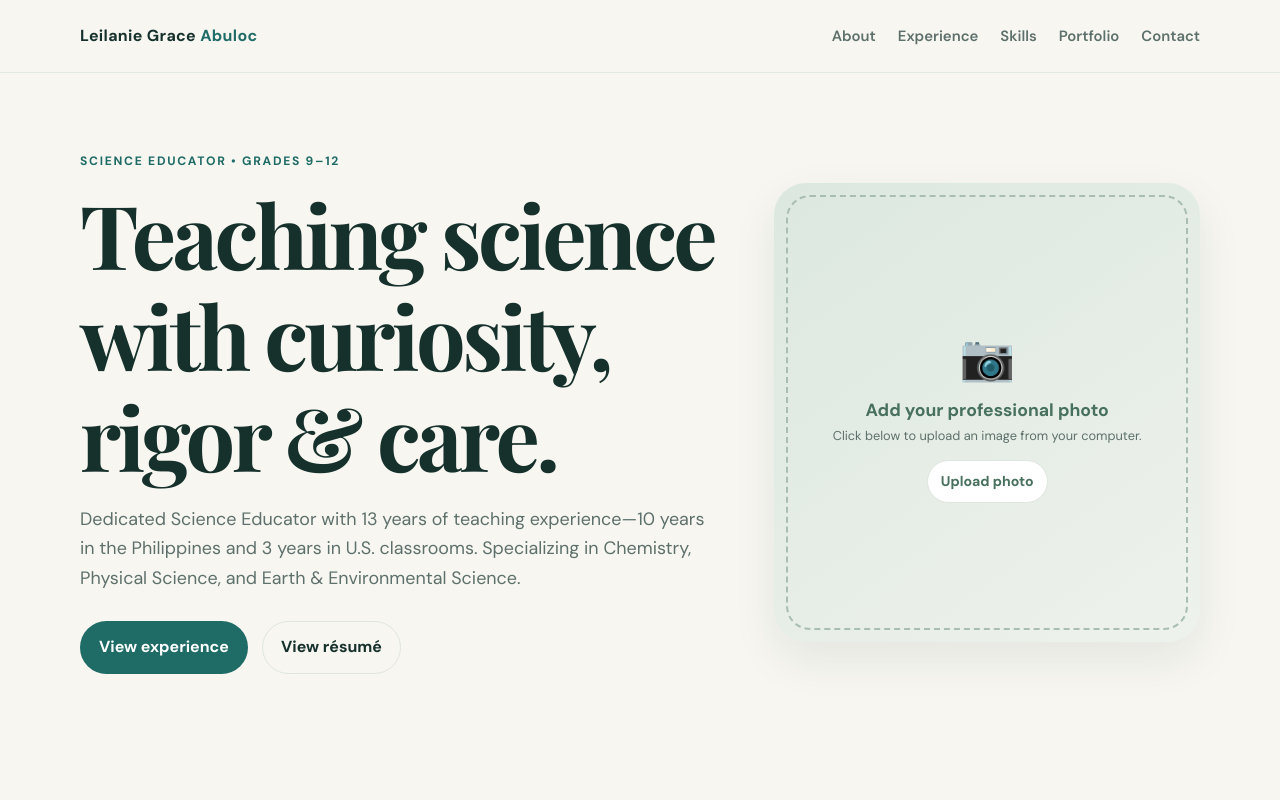
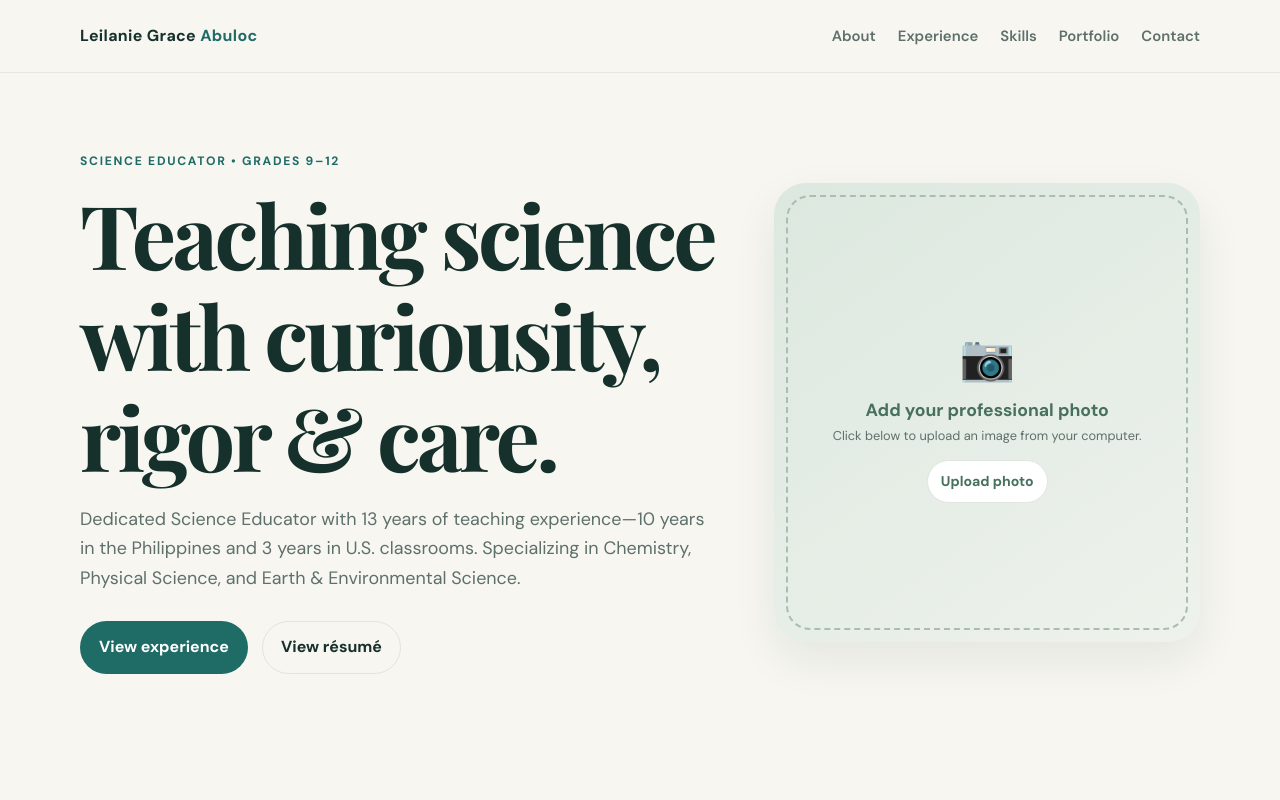
Before and after one commit to mrbryanabuloc-art/leilanieabuloc, a plain HTML site: page index.html in a window 1280 px wide. Shown: the top 800 px of the page. Drawn offline with nearby package versions, Linux system fonts and the light colour scheme.

```diff
--- a/index.html
+++ b/index.html
@@ -133,7 +133,7 @@
       <div class="container hero-grid">
         <div>
           <div class="eyebrow">Science Educator • Grades 9–12</div>
-          <h1>Teaching science with curiosity, rigor & care.</h1>
+          <h1>Teaching science with curiousity, rigor & care.</h1>
           <p>Dedicated Science Educator with 13 years of teaching experience—10 years in the Philippines and 3 years in U.S. classrooms. Specializing in Chemistry, Physical Science, and Earth & Environmental Science.</p>
           <div class="hero-actions">
             <a class="btn btn-primary" href="#experience">View experience</a>
```
